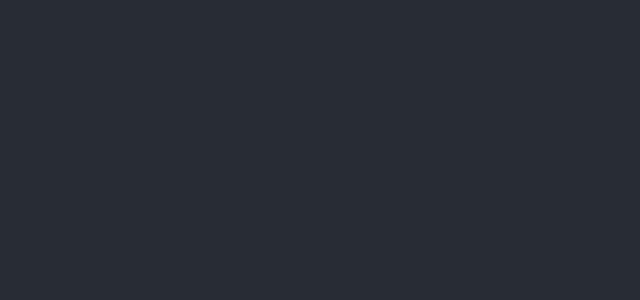
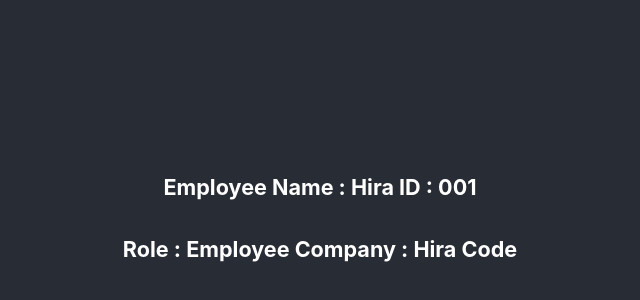
Before and after one commit to hira0021/React_Latihan1, a React (Create React App) app: page / in a window 1280 px wide. Shown: the part 182-482 px from the top of the page, without its empty margins (320-960 px from the left). Built offline with nearby package versions, Linux system fonts and the light colour scheme.

Commit message:
#5 more spreading

```diff
--- a/src/App.js
+++ b/src/App.js
@@ -1,18 +1,37 @@
 import React, { useState } from 'react';
 import './App.css';
+import Employee from './Employee';
 
 function App() {
 
-  const arr1 = [1, 2, 3];
-  const arr2 = [4, 5, 6];
+  const employee = [
+    {
+      name: "Hira",
+      id: "001"
+    },
+    {
+      name: "Rean",
+      id: "002"
+    }
+  ]
 
-  const arr3 = [...arr1, ...arr2];
+  const baseEmployeeObjet = {
+    role: "Employee",
+    company: "Hira Code"
+  }
 
-  console.log(arr3);
+  const firstEmployee = {...baseEmployeeObjet , ...employee[0]};
 
   return (
     <div className="App">
       <header className="App-header">
+
+      <Employee {...firstEmployee}/>
+
+
+
+
+
 
       </header>
     </div>
--- a/src/Employee.jsx
+++ b/src/Employee.jsx
@@ -1,10 +1,11 @@
 import React from 'react';
 
 const Employee = (props) => {
-    const {firstName, lastName, age} = props;
+    const {name, id, company, role} = props;
     return  (
         <div>
-            <h5>Employee name : {firstName} {lastName} Who is age : {age}</h5>
+            <h5>Employee Name : {name} ID : {id}</h5>
+            <h5>Role : {role} Company : {company}</h5>
         </div>
     )
 };
```
